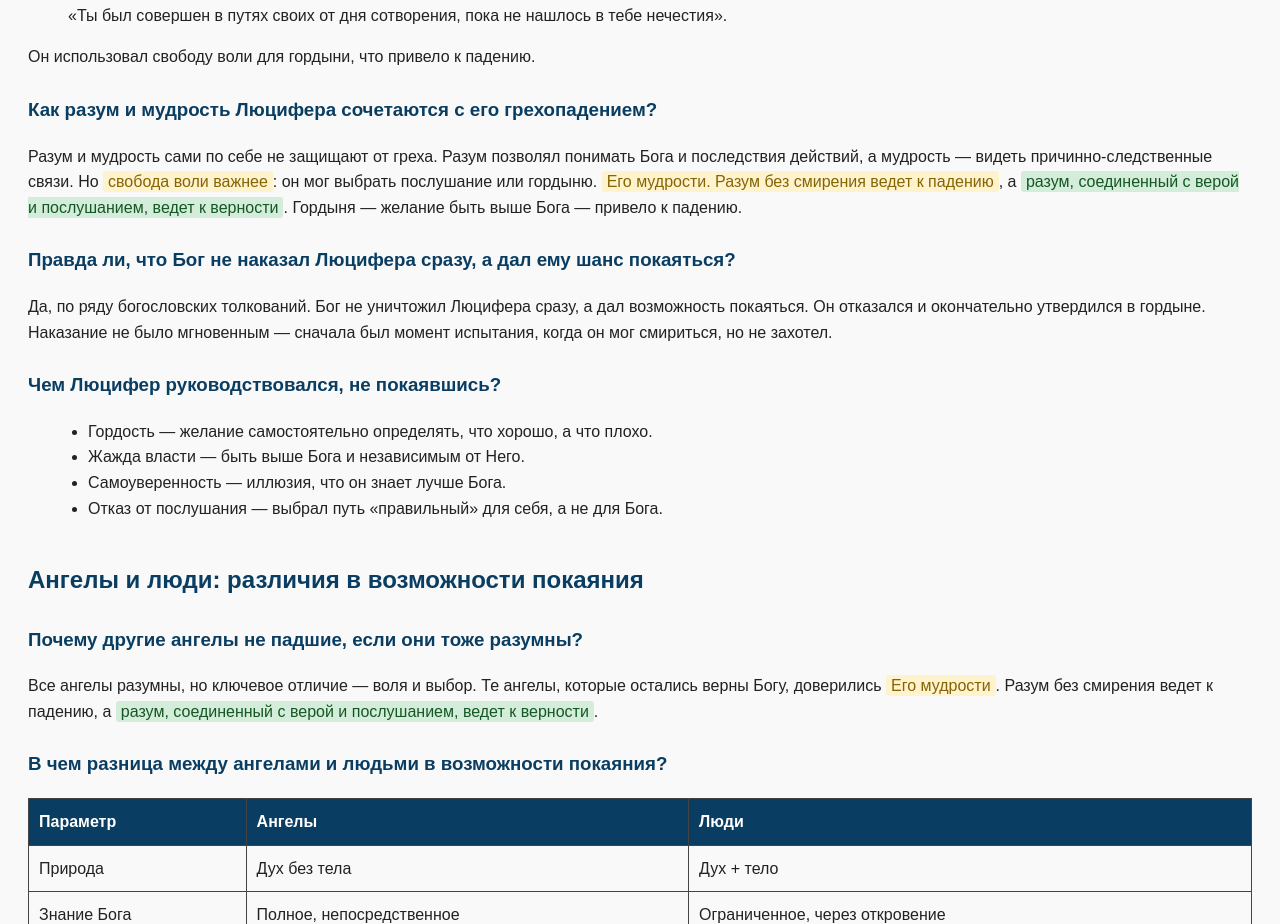
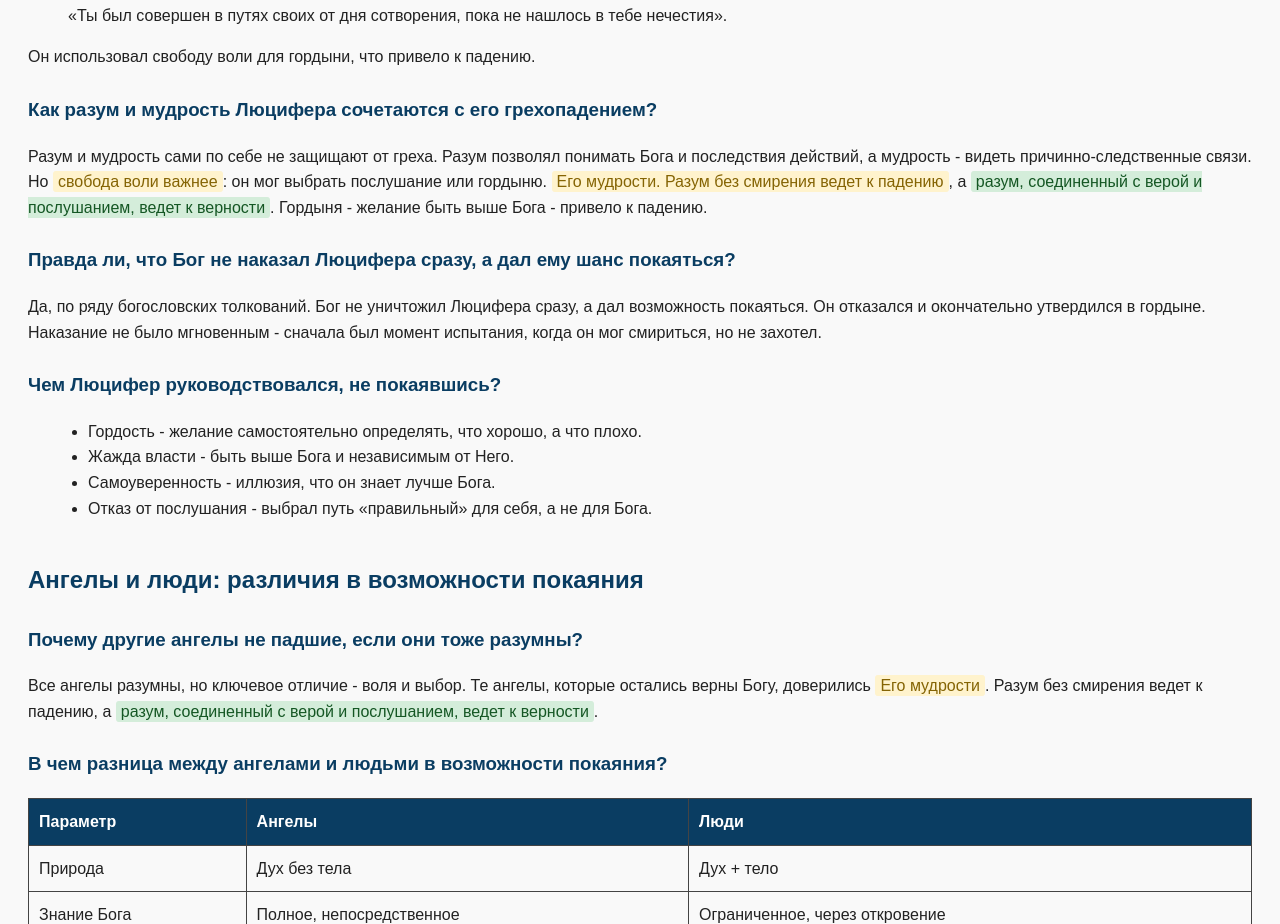
Before and after one commit to christian-word/biblical-concepts, a plain HTML site: page lucifer_vs_human/page_ru.html in a window 1280 px wide. Shown: the part 552-1476 px from the top of the page. Drawn offline with Linux system fonts and the light colour scheme.

Commit message:
Add files via upload

```diff
--- a/lucifer_vs_human/page_ru.html
+++ b/lucifer_vs_human/page_ru.html
@@ -120,19 +120,19 @@
   <p>Он использовал свободу воли для гордыни, что привело к падению.</p>
 
   <h3>Как разум и мудрость Люцифера сочетаются с его грехопадением?</h3>
-  <p>Разум и мудрость сами по себе не защищают от греха. Разум позволял понимать Бога и последствия действий, а мудрость — видеть причинно-следственные связи.
+  <p>Разум и мудрость сами по себе не защищают от греха. Разум позволял понимать Бога и последствия действий, а мудрость - видеть причинно-следственные связи.
   Но <span class="highlight1">свобода воли важнее</span>: он мог выбрать послушание или гордыню.
-  <span class="highlight1">Его мудрости. Разум без смирения ведет к падению</span>, а <span class="highlight2">разум, соединенный с верой и послушанием, ведет к верности</span>. Гордыня — желание быть выше Бога — привело к падению.</p>
+  <span class="highlight1">Его мудрости. Разум без смирения ведет к падению</span>, а <span class="highlight2">разум, соединенный с верой и послушанием, ведет к верности</span>. Гордыня - желание быть выше Бога - привело к падению.</p>
 
   <h3>Правда ли, что Бог не наказал Люцифера сразу, а дал ему шанс покаяться?</h3>
-  <p>Да, по ряду богословских толкований. Бог не уничтожил Люцифера сразу, а дал возможность покаяться. Он отказался и окончательно утвердился в гордыне. Наказание не было мгновенным — сначала был момент испытания, когда он мог смириться, но не захотел.</p>
+  <p>Да, по ряду богословских толкований. Бог не уничтожил Люцифера сразу, а дал возможность покаяться. Он отказался и окончательно утвердился в гордыне. Наказание не было мгновенным - сначала был момент испытания, когда он мог смириться, но не захотел.</p>
 
   <h3>Чем Люцифер руководствовался, не покаявшись?</h3>
   <ul>
-    <li>Гордость — желание самостоятельно определять, что хорошо, а что плохо.</li>
-    <li>Жажда власти — быть выше Бога и независимым от Него.</li>
-    <li>Самоуверенность — иллюзия, что он знает лучше Бога.</li>
-    <li>Отказ от послушания — выбрал путь «правильный» для себя, а не для Бога.</li>
+    <li>Гордость - желание самостоятельно определять, что хорошо, а что плохо.</li>
+    <li>Жажда власти - быть выше Бога и независимым от Него.</li>
+    <li>Самоуверенность - иллюзия, что он знает лучше Бога.</li>
+    <li>Отказ от послушания - выбрал путь «правильный» для себя, а не для Бога.</li>
   </ul>
 </div>
 
@@ -140,7 +140,7 @@
   <h2>Ангелы и люди: различия в возможности покаяния</h2>
 
   <h3>Почему другие ангелы не падшие, если они тоже разумны?</h3>
-  <p>Все ангелы разумны, но ключевое отличие — воля и выбор. Те ангелы, которые остались верны Богу, доверились <span class="highlight1">Его мудрости</span>. Разум без смирения ведет к падению, а <span class="highlight2">разум, соединенный с верой и послушанием, ведет к верности</span>.</p>
+  <p>Все ангелы разумны, но ключевое отличие - воля и выбор. Те ангелы, которые остались верны Богу, доверились <span class="highlight1">Его мудрости</span>. Разум без смирения ведет к падению, а <span class="highlight2">разум, соединенный с верой и послушанием, ведет к верности</span>.</p>
 
   <h3>В чем разница между ангелами и людьми в возможности покаяния?</h3>
   <table>
```
